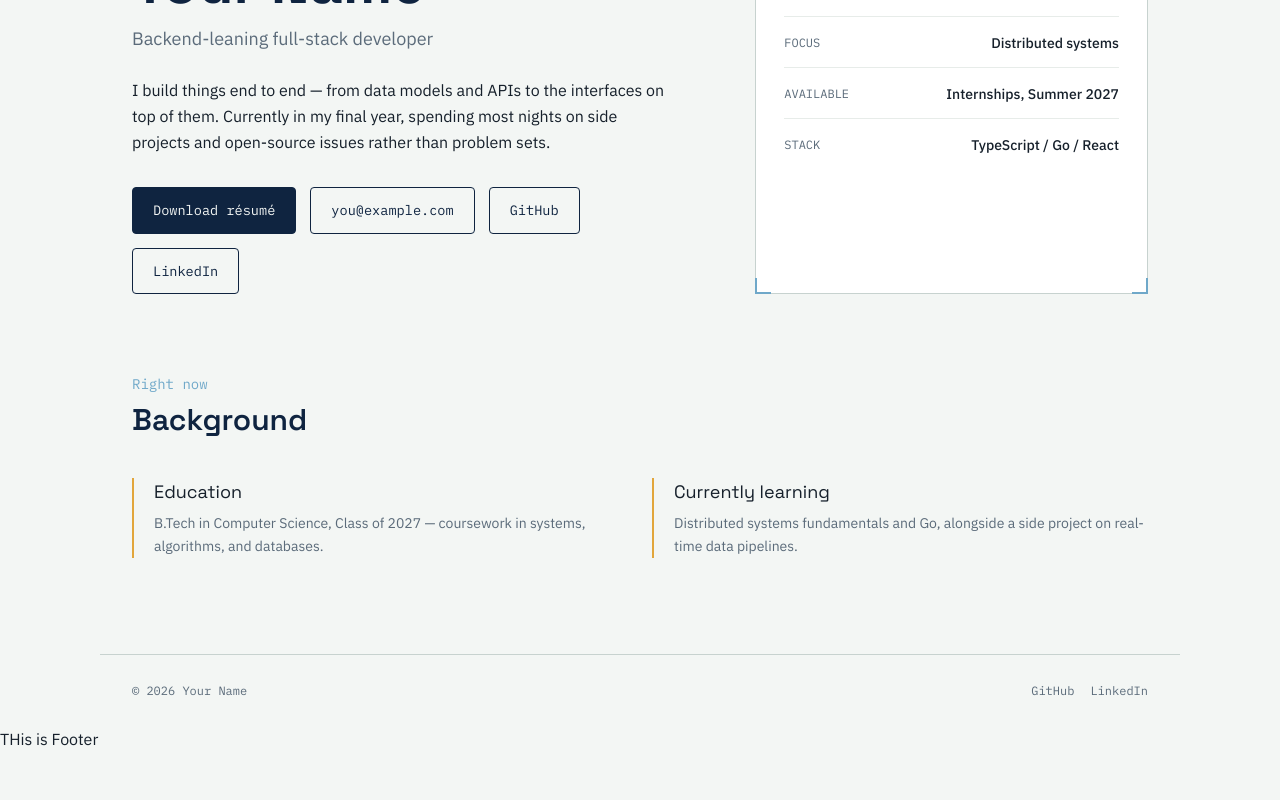
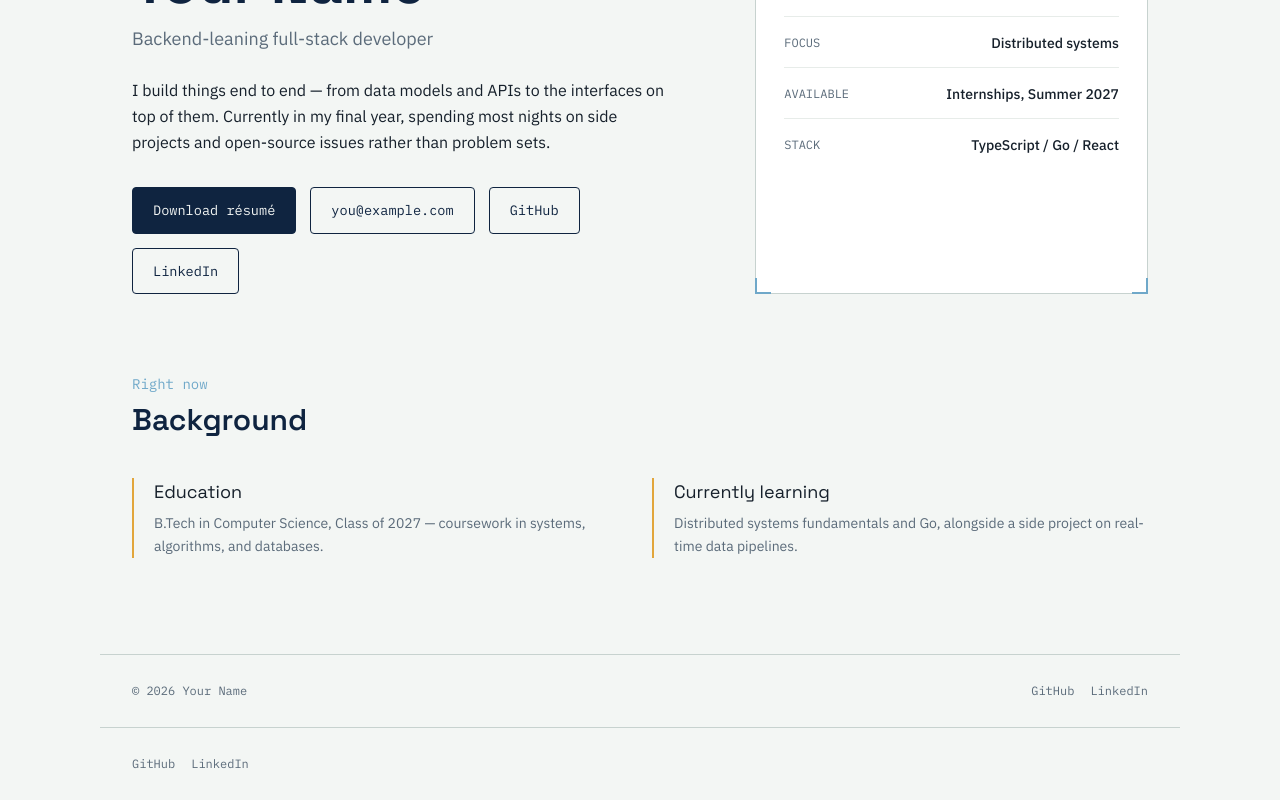
Before and after one commit to dev-manvendra/Portfolio, a React app: page / in a window 1280 px wide. Shown: the part 187-987 px from the top of the page. Before the commit the page ends 938 px from the top, so only its background shows below. Built offline with nearby package versions, Linux system fonts and the light colour scheme; the HTML template or start-up script is replaced by a standard one.

Commit message:
feat: update Footer component to include social media links for GitHub and LinkedIn

```diff
--- a/src/Components/Footer.jsx
+++ b/src/Components/Footer.jsx
@@ -1,6 +1,20 @@
 function Footer() {
+    const socials = [
+    { label: "GitHub", url: "https://github.com/dev-manvendra" },
+    { label: "LinkedIn", url: "https://www.linkedin.com/in/dev-manvendra/" },
+    ]
     return (
-        <p>THis is Footer</p>
+        <footer className="mx-auto flex max-w-page items-center justify-between border-t border-line px-8 py-7 font-mono text-xs text-muted">
+        <ul className="m-0 flex list-none gap-4 p-0">
+          {socials.map((s) => (
+            <li key={s.label}>
+              <a href={s.url} className="hover:text-navy-deep">
+                {s.label}
+              </a>
+            </li>
+          ))}
+        </ul>
+      </footer>
     )
 }
 
```
